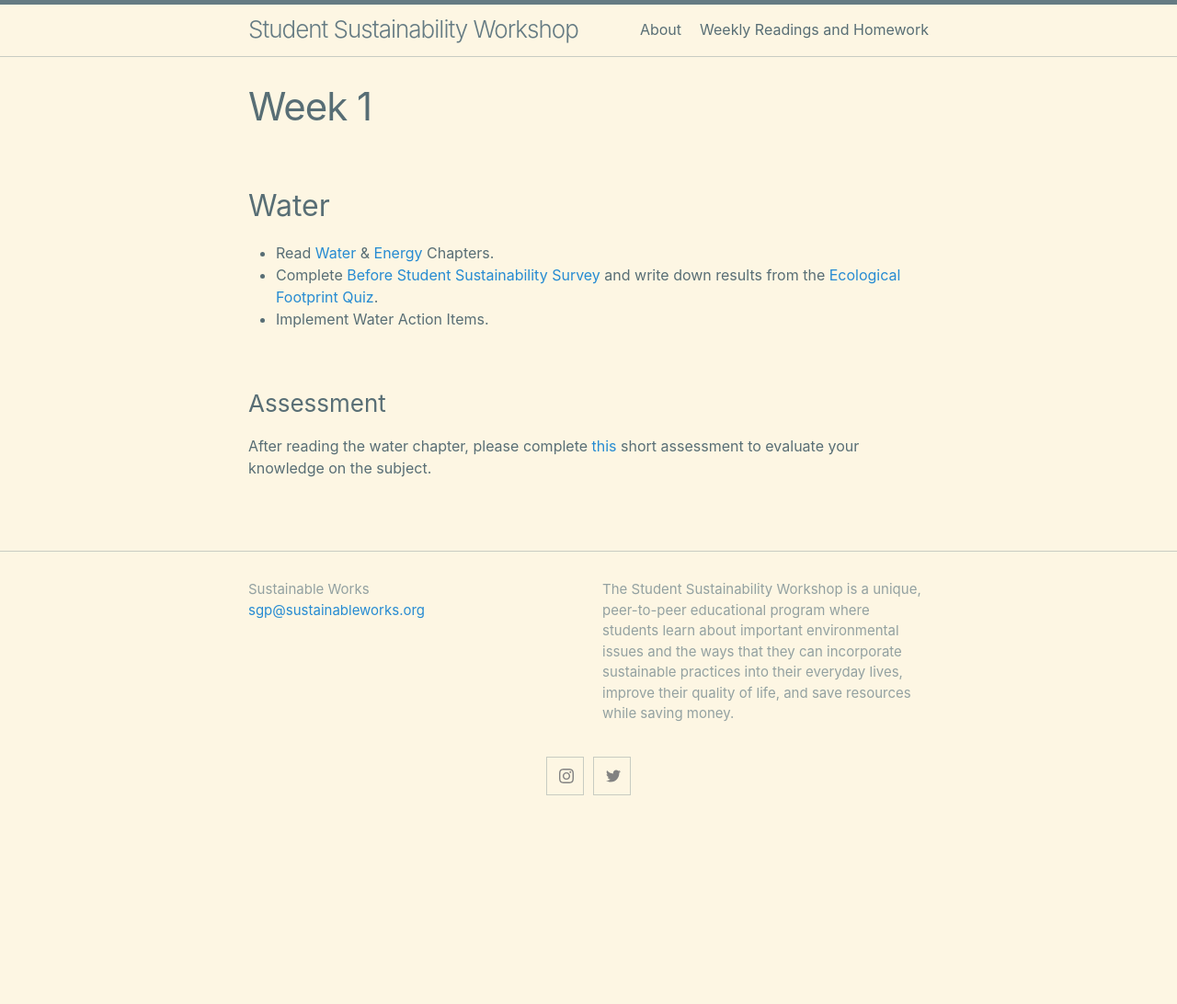
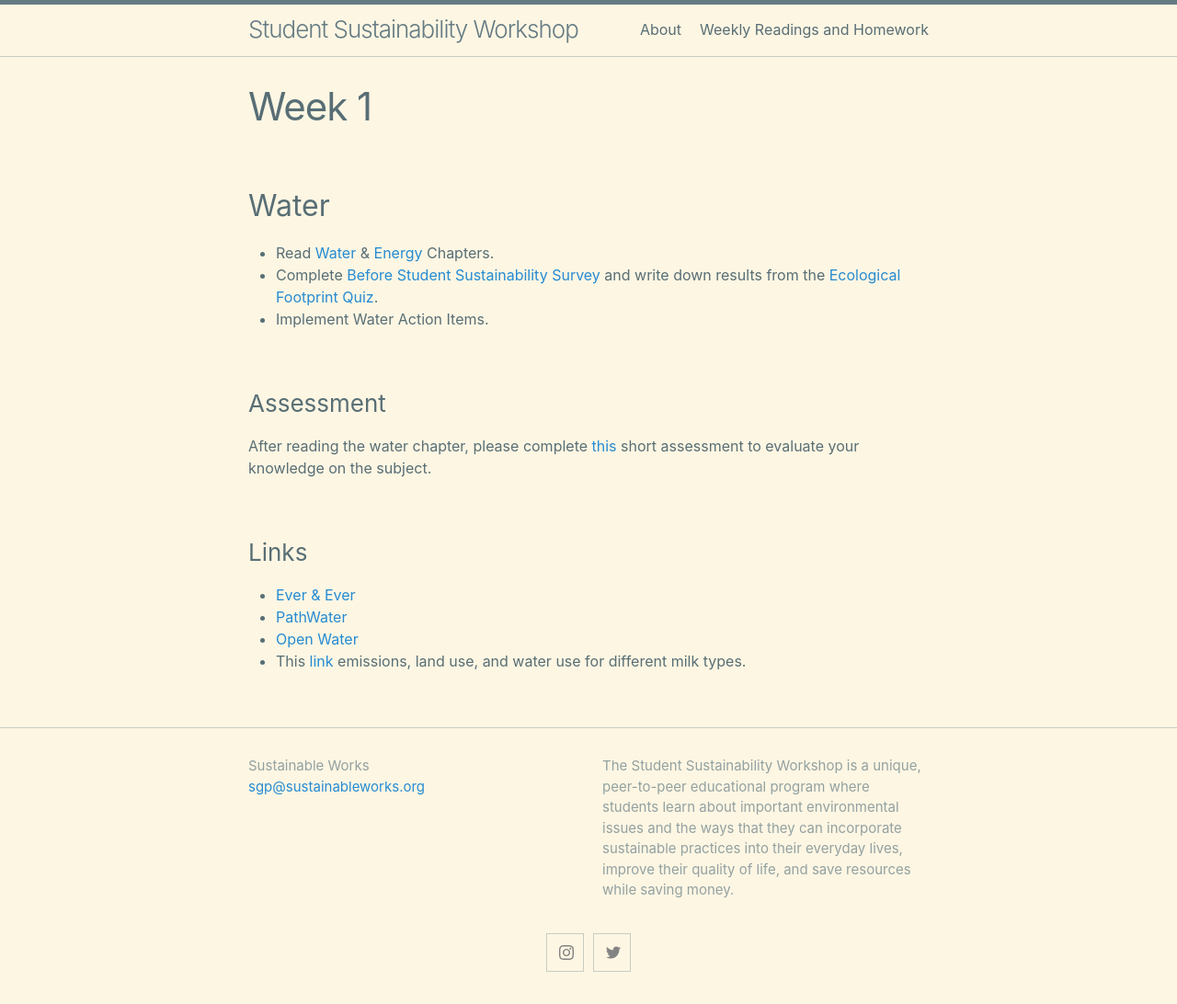
Before and after one commit to miquiztlicollective/smc-ssw, a Jekyll site: the page built from _posts/2020-03-31-week_1.md, in a window 1280 px wide. Shown: the whole page at 92% size. Built offline with Jekyll 4.4.1, drawn with Linux system fonts in a browser that asks for light colours; before the commit the page ends 900 px from its top, so only the background shows below that.

Commit message:
Update 2020-03-31-week_1.md

```diff
--- a/_posts/2020-03-31-week_1.md
+++ b/_posts/2020-03-31-week_1.md
@@ -14,7 +14,12 @@ categories: hw
 
 After reading the water chapter, please complete [this][link to water assessment] short assessment to evaluate your knowledge on the subject.
 
+### Links
 
+* [Ever &  Ever][link to can water 1]
+* [PathWater][link to can water 2]
+* [Open Water][link to can water 3]
+* This [link][link to break down] emissions, land use, and water use for different milk types.
 
 
 [link to footprint quiz]: https://www.google.com/url?q=http://www.footprintnetwork.org/resources/footprint-calculator/&sa=D&ust=1585544784627000&usg=AFQjCNFwgyCNUz0emwtCiUrhEHbqvdHUpw
@@ -26,3 +31,8 @@ After reading the water chapter, please complete [this][link to water assessment
 [link to water chapter]: http://www.smc.edu/AcademicAffairs/Sustainability/Documents/SW_Worksbook_SGP_Water.pdf
 
 [link to energy chapter]: http://www.smc.edu/AcademicAffairs/Sustainability/Documents/SW_Worksbook_SGP_Energy.pdf
+
+[link to can water 1]: https://drinkeverandever.com/
+[link to can water 2]: https://drinkpathwater.com/
+[link to can water 3]: https://drinkopenwater.com/
+[link to break down]: https://oneyearzerowaste.blog/2019/02/23/got-oats/
```
